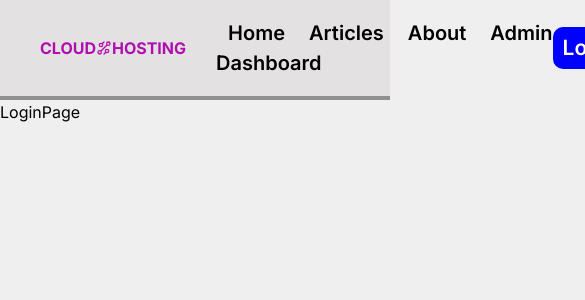
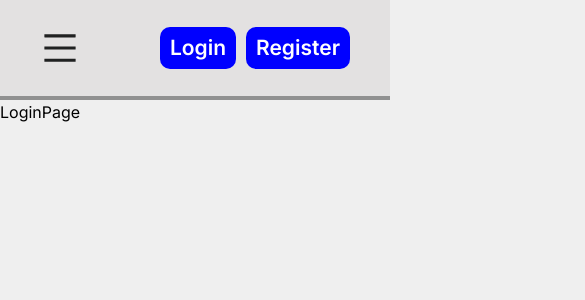
Before and after one commit to mr-sakr/next14_youssef_abbas_course, a Next.js app: page /login in a window 390 px wide. Shown: the top 300 px of the page, 585 px wide, since content can reach past the window. Built offline with nearby package versions, Linux system fonts and the light colour scheme.

Commit message:
Responsive Navbar

```diff
--- a/src/app/login/page.tsx
+++ b/src/app/login/page.tsx
@@ -1,5 +1,6 @@
 
 const LoginPage = () => {
+  console.log('hello');
   return (
     <div>LoginPage</div>
   )
--- a/src/components/header/Navbar.tsx
+++ b/src/components/header/Navbar.tsx
@@ -1,8 +1,13 @@
+'use client'
 import Link from "next/link"
 import { GrTechnology } from "react-icons/gr";
 import styles from "./header.module.css";
+import { AiOutlineMenu } from "react-icons/ai";
+import { useState } from "react";
+import { IoMdClose } from "react-icons/io";
 
 const Navbar = () => {
+    const [toggle, setToggle] = useState(false)
     return (
         <nav className={styles.navbar}>
             <div>
@@ -11,14 +16,21 @@
                     <GrTechnology/>
                     HOSTING
                 </Link>
+
+                <div className={styles.menu}>
+                    {toggle ? <IoMdClose onClick={() => setToggle(prev => !prev) } /> : <AiOutlineMenu onClick={() => setToggle(prev => !prev) } />}
+                </div>
             </div>
 
+            <div className={styles.navLinlsWrapper} style={{clipPath: toggle && "polygon(0 0, 100% 0, 100% 100%, 0% 100%)" || ""}}>
                 <ul className={styles.navLinks}>
-            <Link className={styles.navLink} href="/">Home</Link>
-            <Link className={styles.navLink} href="/articles">Articles</Link>
-            <Link className={styles.navLink} href="/about">About</Link>
-            <Link className={styles.navLink} href="/admin">Admin Dashboard</Link>
+                    <Link onClick={() => setToggle(false)} className={styles.navLink} href="/">Home</Link>
+                    <Link onClick={() => setToggle(false)} className={styles.navLink} href="/articles">Articles</Link>
+                    <Link onClick={() => setToggle(false)} className={styles.navLink} href="/about">About</Link>
+                    <Link onClick={() => setToggle(false)} className={styles.navLink} href="/admin">Admin Dashboard</Link>
                 </ul>
+            </div>
+
         </nav>
     )
 }
--- a/src/components/header/header.module.css
+++ b/src/components/header/header.module.css
@@ -21,6 +21,14 @@
     font-size: 24;
     font-weight: bold;
     color: rgb(176, 15, 176);
+}
+
+.menu{
+    font-size: 40px;
+    font-weight: bold;
+    color: #202121;
+    cursor: pointer;
+    display: none;
 }
 
 .navLinks{
@@ -58,3 +66,38 @@
 .navLink:hover{
     color: darkblue;
 }
+
+
+@media(max-width: 1080px){
+    .logo{
+        display: none;
+    }
+    .menu{
+        display: block;
+    }
+
+    .navLinlsWrapper{
+        position: absolute;
+        left: 0;
+        top: 100%;
+        width: 100%;
+        transition: all .3s ease-in;
+        z-index: 100;
+        background-color: rgb(227, 225, 225);
+        clip-path: polygon(0 0, 100% 0, 100% 0, 0 0);
+    }
+
+    .navLinks{
+        display: flex;
+        flex-direction: column;
+        justify-content: center;
+        align-items: start;
+        margin-left: 0;
+        padding-left: 30px;
+        padding-bottom: 10px;
+    }
+    .navLink{
+        padding: 0;
+        margin: 12px 0;
+    }
+}
```
Also changed, not shown: src/components/header/Header.tsx (indentation only). Lines whose indentation alone changed are shown as unchanged.
